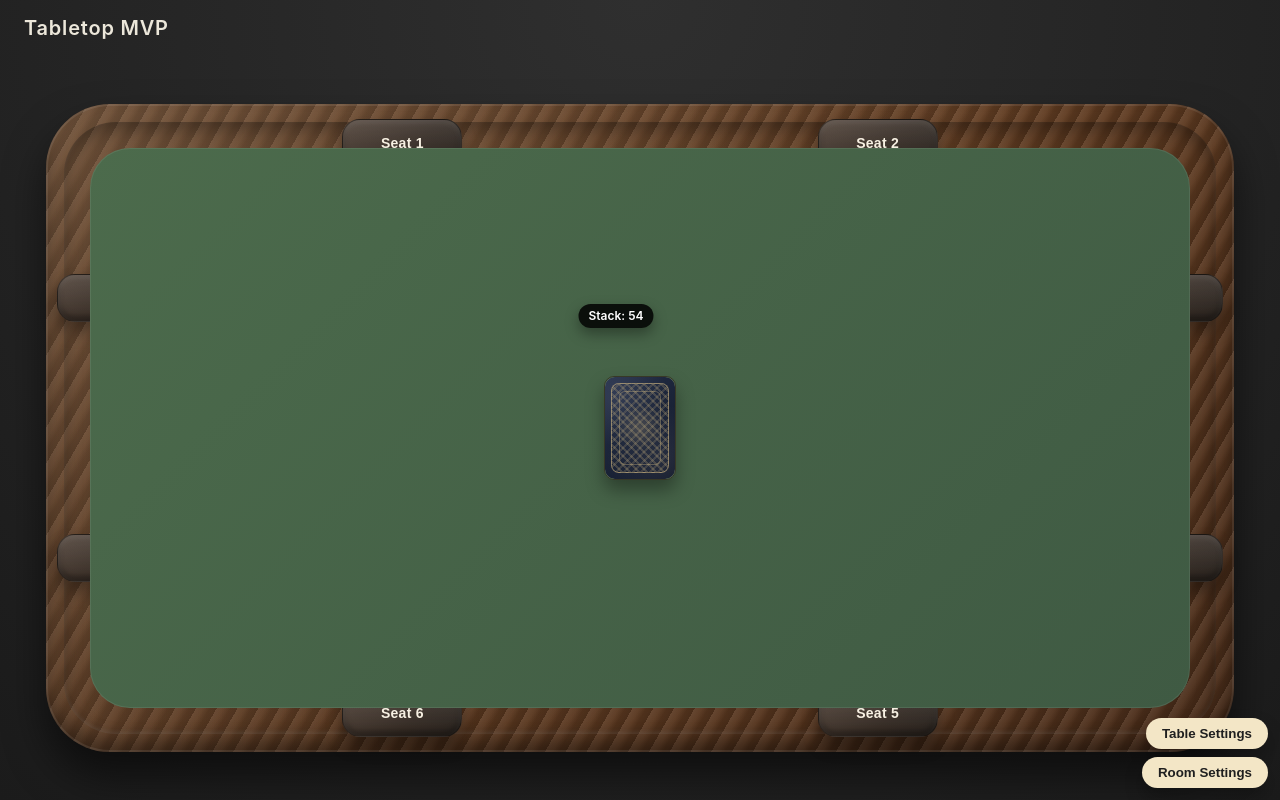
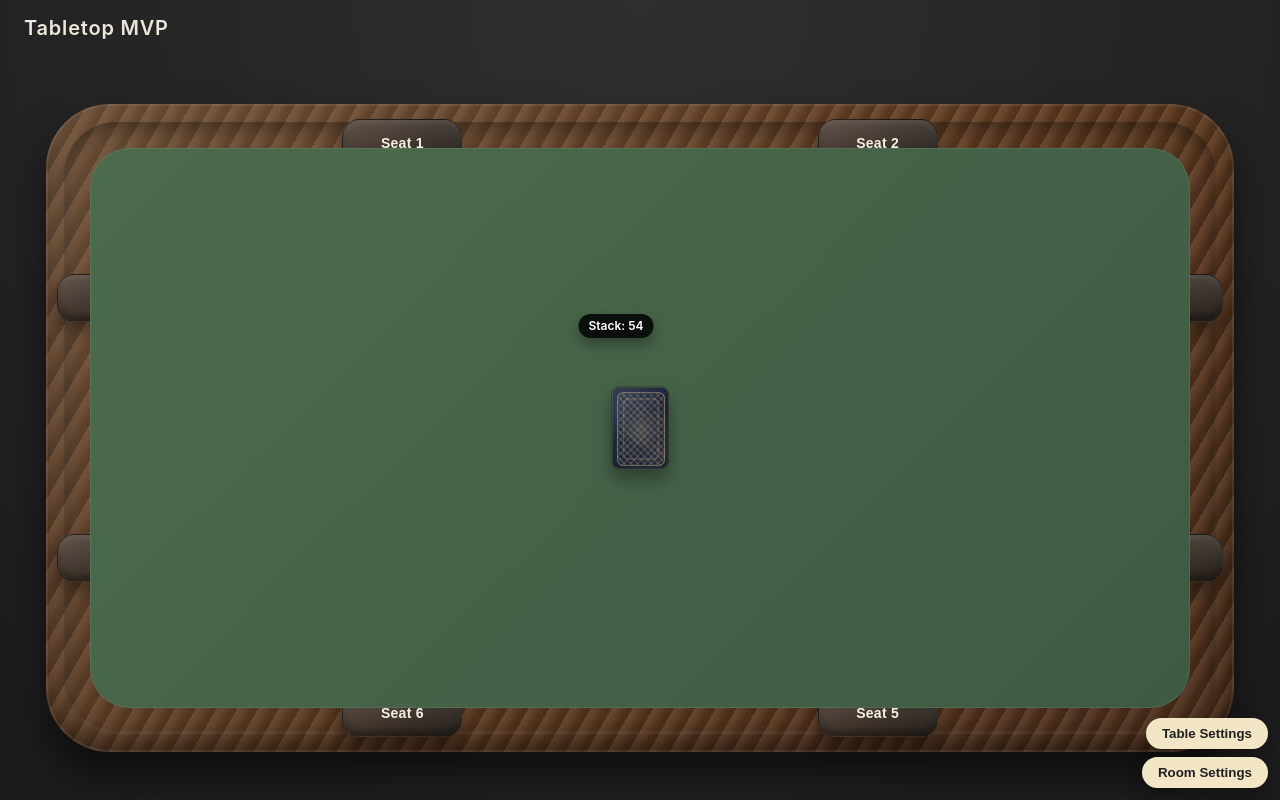
Before and after one commit to believeshe123-coder/game-engine-2, a React (Vite) app in the folder client/: page / in a window 1280 px wide. Built offline with nearby package versions, Linux system fonts and the light colour scheme.

Commit message:
Scale cards and stacks

```diff
--- a/client/src/components/Table.jsx
+++ b/client/src/components/Table.jsx
@@ -4,7 +4,12 @@ import { clampCardToTable } from '../utils/geometry.js';
 import { useTableState } from '../state/useTableState.js';
 import { loadSettings, saveSettings } from '../state/tableSettings.js';
 
-const CARD_SIZE = { width: 72, height: 104 };
+const CARD_SCALE = 0.8;
+const BASE_CARD_SIZE = { width: 72, height: 104 };
+const CARD_SIZE = {
+  width: BASE_CARD_SIZE.width * CARD_SCALE,
+  height: BASE_CARD_SIZE.height * CARD_SCALE
+};
 const SEAT_POSITION = {
   radiusX: 46,
   radiusY: 38
@@ -762,6 +767,7 @@ const Table = () => {
   return (
     <div
       className={`table-frame table-frame--${tableStyle} table-frame--${tableShape}`}
+      style={{ '--card-scale': CARD_SCALE }}
     >
       <div className="table__seats" aria-label="Table seats">
         {seats.map((seat) => {
--- a/client/src/styles.css
+++ b/client/src/styles.css
@@ -2,6 +2,9 @@
   font-family: 'Inter', system-ui, sans-serif;
   color: #f5f4f0;
   background-color: #1f1f1f;
+  --card-base-width: 72px;
+  --card-base-height: 104px;
+  --card-scale: 1;
 }
 
 * {
@@ -225,9 +228,9 @@ body,
 
 .card {
   position: absolute;
-  width: 72px;
-  height: 104px;
-  border-radius: 10px;
+  width: calc(var(--card-base-width) * var(--card-scale));
+  height: calc(var(--card-base-height) * var(--card-scale));
+  border-radius: calc(10px * var(--card-scale));
   background: transparent;
   border: 1px solid rgba(48, 34, 20, 0.65);
   box-shadow:
@@ -248,12 +251,22 @@ body,
 }
 
 .card--held {
-  filter: drop-shadow(4px 6px 8px rgba(0, 0, 0, 0.45));
+  filter: drop-shadow(
+    calc(4px * var(--card-scale))
+    calc(6px * var(--card-scale))
+    calc(8px * var(--card-scale))
+    rgba(0, 0, 0, 0.45)
+  );
 }
 
 .card__surface {
   position: absolute;
-  inset: 0;
+  top: 0;
+  left: 0;
+  width: var(--card-base-width);
+  height: var(--card-base-height);
+  transform: scale(var(--card-scale));
+  transform-origin: top left;
   border-radius: 10px;
 }
 
```
